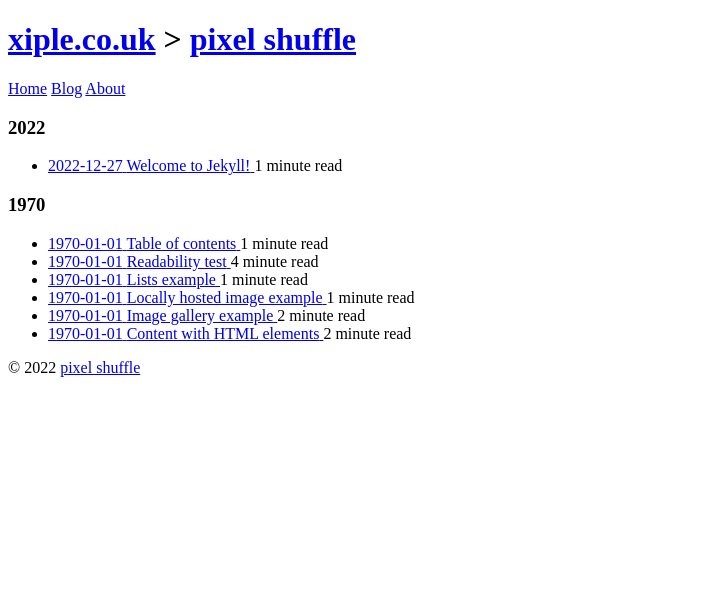
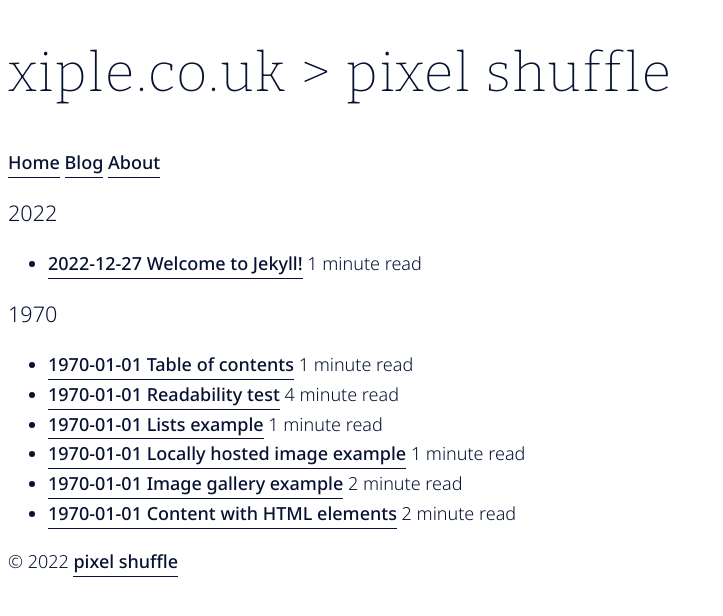
Before and after one commit to dopamine/xiple.blog, a Jekyll site: the page built from index.md, in a window 1280 px wide. Shown: the top 616 px of the page, without its empty margins (0-723 px from the left). Built offline with Jekyll 4.4.1, drawn with Linux system fonts in a browser that asks for light colours.

Commit message:
Basic styling boilerplate

```diff
--- a/_config.yml
+++ b/_config.yml
@@ -25,6 +25,10 @@ rss: "atom.xml"
 
 # Build settings
 # theme: minima
+
+sass:
+  sass_dir: assets/_scss
+
 plugins:
   - jekyll-feed
 
--- /dev/null
+++ b/assets/_scss/base.scss
@@ -0,0 +1,72 @@
+@import "variables.scss";
+
+html { font-size:18px; }
+
+body {
+    font: $fw-body 1rem /1.6 $font-body;
+    color: $c-text;
+    background-color: $c-bg;
+    max-width: 40rem;
+}
+
+:focus {
+  outline: 2px solid $c-interaction-l;
+  outline-offset: 4px;
+  transition:outline-offset 0.1s ease-in-out, outline 0.1s ease-in-out;
+}
+
+.hero {  font: $fw-head 3rem /1.05 $font-head; text-align:center;}
+h1 {  font: $fw-head 3rem /1.4 $font-head; letter-spacing:.1rem;}
+h2 {  font: $fw-head 1.6rem /1.5 $font-body; }
+h3 {  font: $fw-head 1.2rem /1.3 $font-body; }
+p {  font: $fw-body 1rem /1.6 $font-body; }
+a {
+  font-weight: $fw-body-bold;
+  color:$c-text;
+  text-decoration: none;
+  display: inline-block;
+  border-bottom: 1px solid $c-text;
+  &:hover {color:$c-interaction;}
+  &:focus {transition:outline-offset 0.1s ease-in-out; }
+}
+h1 a, h2 a { border: none; }
+
+small {  font: $fw-body 0.9rem /1.3 $font-body; }
+blockquote, blockquote p {
+    font: italic $fw-head 2.4rem /1.2 $font-body;
+}
+blockquote {
+    border-left: $base solid $c-accent;
+    margin-left: 0;
+    padding-left: 3rem;
+}
+
+button {
+  border:2px solid $c-grey-00;
+  background-color:#fff;
+  border-radius:6px;
+  color:$c-grey-00;
+  font: $fw-body 1em $font-body;
+  text-transform:uppercase;
+  padding: $base 3*$base;
+  transition: box-shadow 0.2s ease-in-out;
+  &:hover {
+    box-shadow:0 0 0 3px $c-grey-60;
+  }
+  &:focus {
+    outline:0;
+    box-shadow:0 0 0 3px $c-interaction-l, inset 0 2px 0 0 rgba(0,0,0,0.1);
+    transition: box-shadow 0.2s ease-in-out;
+  }
+}
+
+button.primary {
+  background-color:$c-grey-00;
+  color:#fff;
+  &:hover, &:focus { background-color: $c-grey-10}
+}
+
+a.action {
+  font: $fw-body 1em $font-body;
+  white-space:nowrap;
+}
--- /dev/null
+++ b/assets/_scss/variables.scss
@@ -0,0 +1,32 @@
+@import url('https://fonts.googleapis.com/css2?family=Noto+Sans:wght@300;400;500;600&family=Bitter:wght@200&display=swap');
+
+$font-head: 'Bitter', serif;
+$font-body: 'Noto Sans', sans-serif;
+$fw-head: 200;
+$fw-body: 300;
+$fw-body-bold: 500;
+
+$c-brand : #0D215E;
+$c-interaction : #399BE6 ;
+$c-text : #071232 ;
+$c-bg : #fff ;
+$c-accent : #FF5A5F ;
+$c-grey : #4F5D75 ;
+
+$base : 8px;
+
+$c-grey-00 : darken($c-grey,20);
+$c-grey-10 : darken($c-grey,10);
+$c-grey-20 : lighten($c-grey, 30);
+$c-grey-60 : lighten($c-grey, 55) ;
+$c-grey-80 : lighten($c-grey, 60) ;
+$c-grey-100: #fff ;
+
+$c-error   : #F7BEC1 ;
+$c-warning : #F9E3B5 ;
+$c-success : #A6DDB3 ;
+$c-info    : #E1E6F0 ;
+
+
+$c-interaction-d: darken($c-interaction, 10); //#007AA3;
+$c-interaction-l: lighten($c-interaction, 45); //#D0EBF4;
--- a/assets/main.scss
+++ b/assets/main.scss
@@ -1,6 +1,5 @@
 ---
 ---
+body { background: inherit; }
 
-body {
-    background: inherit;
-}
+@import "base.scss";
```
